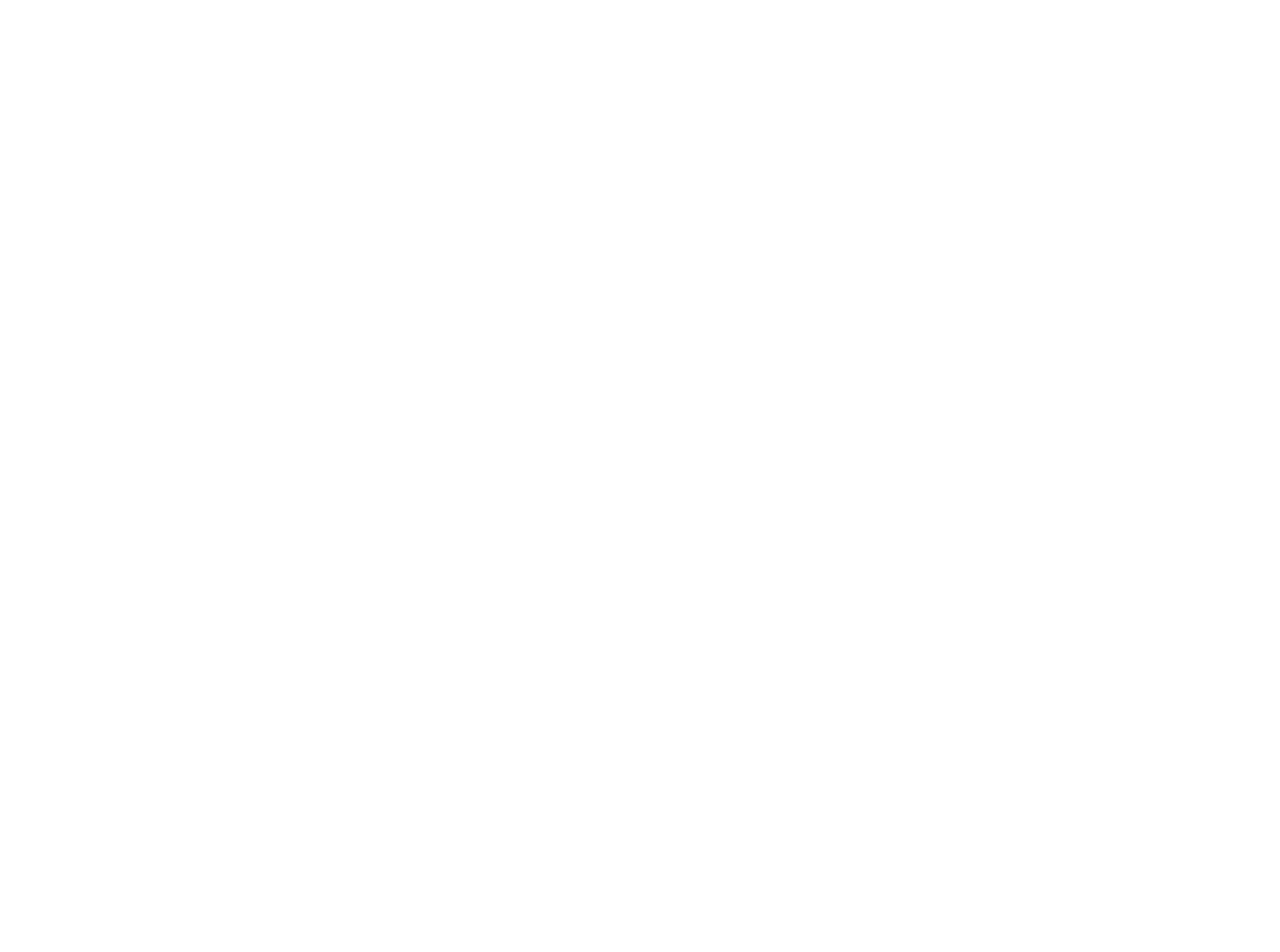
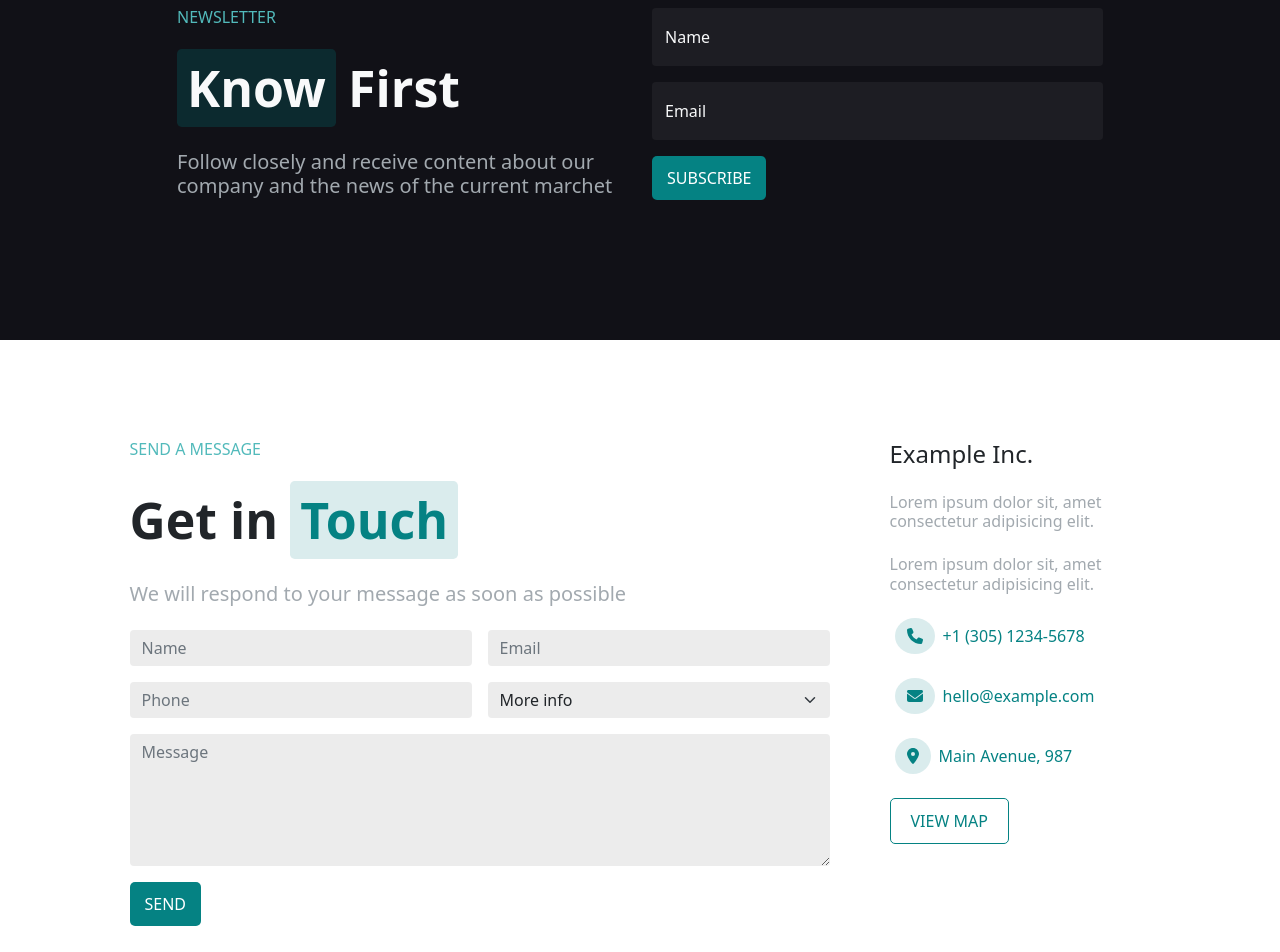
Before and after one commit to MatteoJoel91/proj-html-vuejs, a Vue app: page / in a window 1280 px wide. Shown: the part 5000-5952 px from the top of the page. Before the commit the page ends 4914 px from the top, so only its background shows below. Built offline with nearby package versions, Linux system fonts and the light colour scheme.

Commit message:
main finito

```diff
--- a/src/components/MyMain.vue
+++ b/src/components/MyMain.vue
@@ -294,6 +294,96 @@
                 </div>
             </div>
         </section>
+        <section class="ms-sezione-newsletter d-flex align-items-center">
+            <div class="container">
+                <div class="row ms-style text-light justify-content-center">
+                    <div class="col-5">
+                        <h6 class="mb-4">NEWSLETTER</h6>
+                         <span class="ms-testo-background rounded-3 me-2">Know</span> <span>First</span>
+                        <div class="d-flex align-items-center">
+                                <h5 class="my-4">
+                                    Follow closely and receive content about our company
+                                    and the news of the current marchet
+                                </h5>
+                        </div>
+                    </div>
+                    <div class="col-5">
+                        <div class="form-floating mb-3">
+                            <input type="text" class="form-control style-input" id="floatingInput" placeholder="Name">
+                            <label for="floatingInput">Name</label>
+                        </div>
+                        <div class="form-floating">
+                            <input type="email" class="form-control style-input mb-3" id="floatingPassword" placeholder="Email">
+                            <label for="floatingPassword">Email</label>
+                        </div>
+                        <button class="ms-button">SUBSCRIBE</button>
+                    </div>
+                </div>
+            </div>
+        </section>
+        <section class="ms-sezione-form ms-padding">
+            <div class="container">
+                <div class="row justify-content-center">
+                    <div class="col-8 ms-style pe-5">
+                        <h6 class="mb-4">SEND A MESSAGE</h6>
+                        <span>Get in</span> <span class="ms-testo-background testo-2 rounded-3 ms-2">Touch</span>
+                                <h5 class="my-4">
+                                    We will respond to your message as soon as possible
+                                </h5>
+                        <form class="row g-3">
+                            <div class="col-6">
+                                <input type="text" class="form-control ms-input" placeholder="Name">
+                            </div>
+
+                            <div class="col-6">
+                                <input type="email" class="form-control ms-input" placeholder="Email">
+                            </div>
+
+                            <div class="col-6">
+                                <input type="tel" class="form-control ms-input" placeholder="Phone" id="phone">
+                            </div>
+
+                            <div class="col-6">
+                                <select class="form-select ms-input">
+                                    <option selected>More info</option>
+                                    <option value="1">One</option>
+                                    <option value="2">Two</option>
+                                    <option value="3">Three</option>
+                                </select>
+                            </div>
+
+                            <div class="col-12">
+                                <textarea class="form-control ms-input" id="exampleFormControlTextarea1" rows="5" placeholder="Message"></textarea>
+                            </div>
+
+                            <div>
+                               <button class="ms-button">SEND</button>
+                            </div>
+
+                        </form>
+                    </div>
+                    <div class="col-3">
+                        <h4 class="mb-4">Example Inc.</h4>
+                        <h6 class="mb-4 form-h6">Lorem ipsum dolor sit, amet consectetur adipisicing elit.</h6>
+                        <h6 class="mb-4 form-h6">Lorem ipsum dolor sit, amet consectetur adipisicing elit.</h6>
+                        <div class="mb-4 d-flex align-items-center">
+                            <i class="fa-solid fa-phone icon-form me-2"></i>
+                            <span class="form-span">+1 (305) 1234-5678</span>
+                        </div>
+                        <div class="mb-4 d-flex align-items-center">
+                            <i class="fa-solid fa-envelope icon-form me-2"></i>
+                            <span class="form-span">hello@example.com</span>
+                        </div>
+                        <div class="mb-4 d-flex align-items-center">
+                            <i class="fa-solid fa-location-dot icon-form me-2"></i>
+                            <span class="form-span">Main Avenue, 987</span>
+                        </div>
+
+                        <button class="ms-button-form">VIEW MAP</button>
+                    </div>
+                </div>
+            </div>
+        </section>
     </div>
 
 </template>
@@ -383,11 +473,11 @@
         }
 
         .icon-team{
-            padding: 10px 12px;
+            padding: 10px 10px;
             background-color: #daeced;
             color: #058283;
             border-radius: 50%;
-            margin: 0 5px;
+
         }
 
         .box-paragrafo{
@@ -422,4 +512,51 @@
             top: 0;
         }
     }
+
+    .ms-sezione-newsletter{
+        width: 100%;
+        height: 450px;
+        background-color: #111117;
+
+        .style-input{
+            background-color: #1d1d23 !important;
+            color: white !important;
+            border: none;
+        }
+    }
+
+    .ms-sezione-form{
+        width: 100;
+        height: 700px;
+
+        .ms-input{
+            background-color: #ececec !important;
+            border: none;
+        }
+
+        .ms-button-form{
+            color: #058283;
+            background-color: rgba(0, 0, 0, 0);
+            border: solid 1px #058283;
+            padding: 10px 20px;
+            border-radius: 5px;
+        }
+
+        .icon-form{
+            padding: 10px 12px;
+            background-color: #daeced;
+            color: #058283;
+            border-radius: 50%;
+            margin: 0 5px;
+        }
+
+        .form-span{
+            color: #058283;
+        }
+
+        .form-h6{
+            color: #a2a9af;
+        }
+
+    }
 </style>
```
